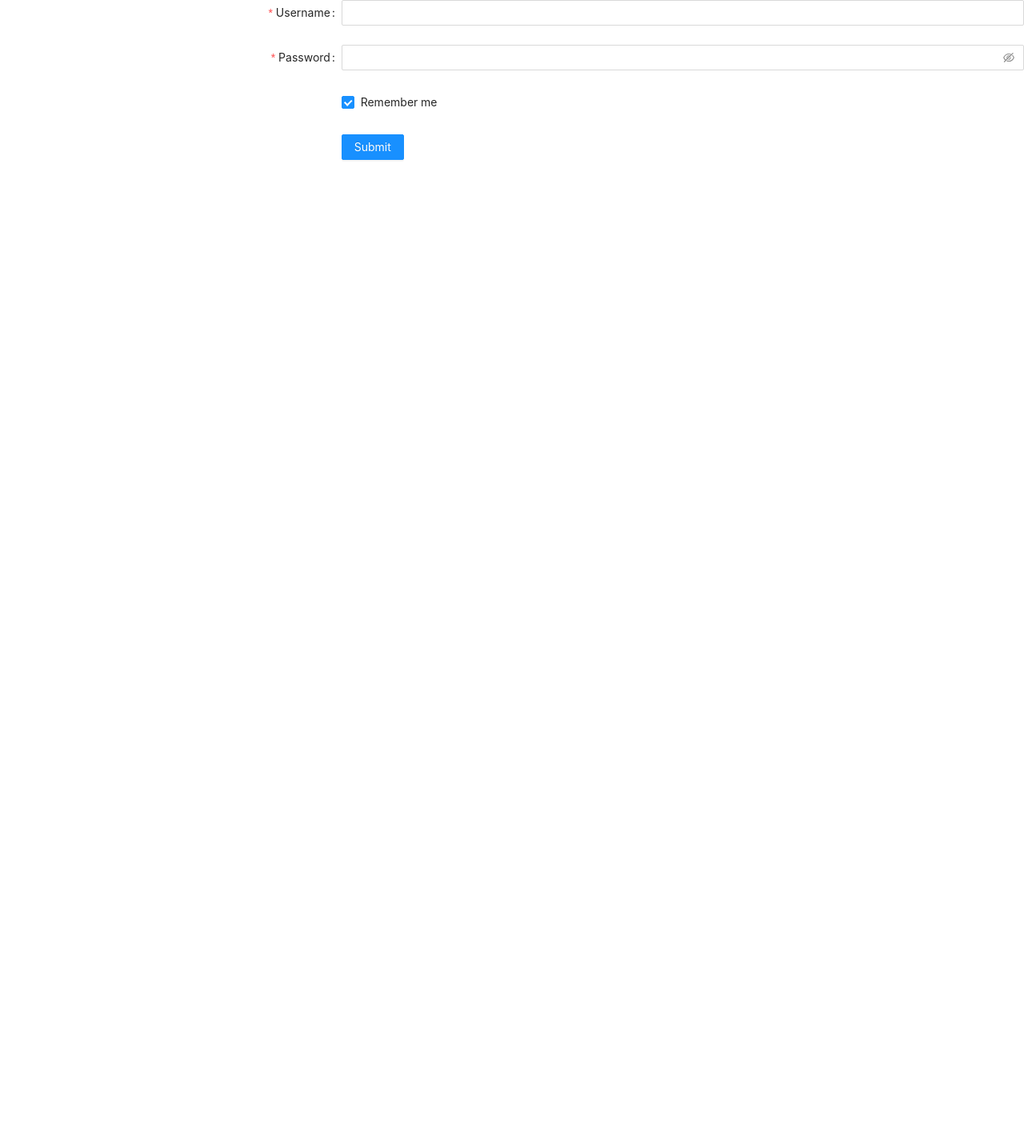
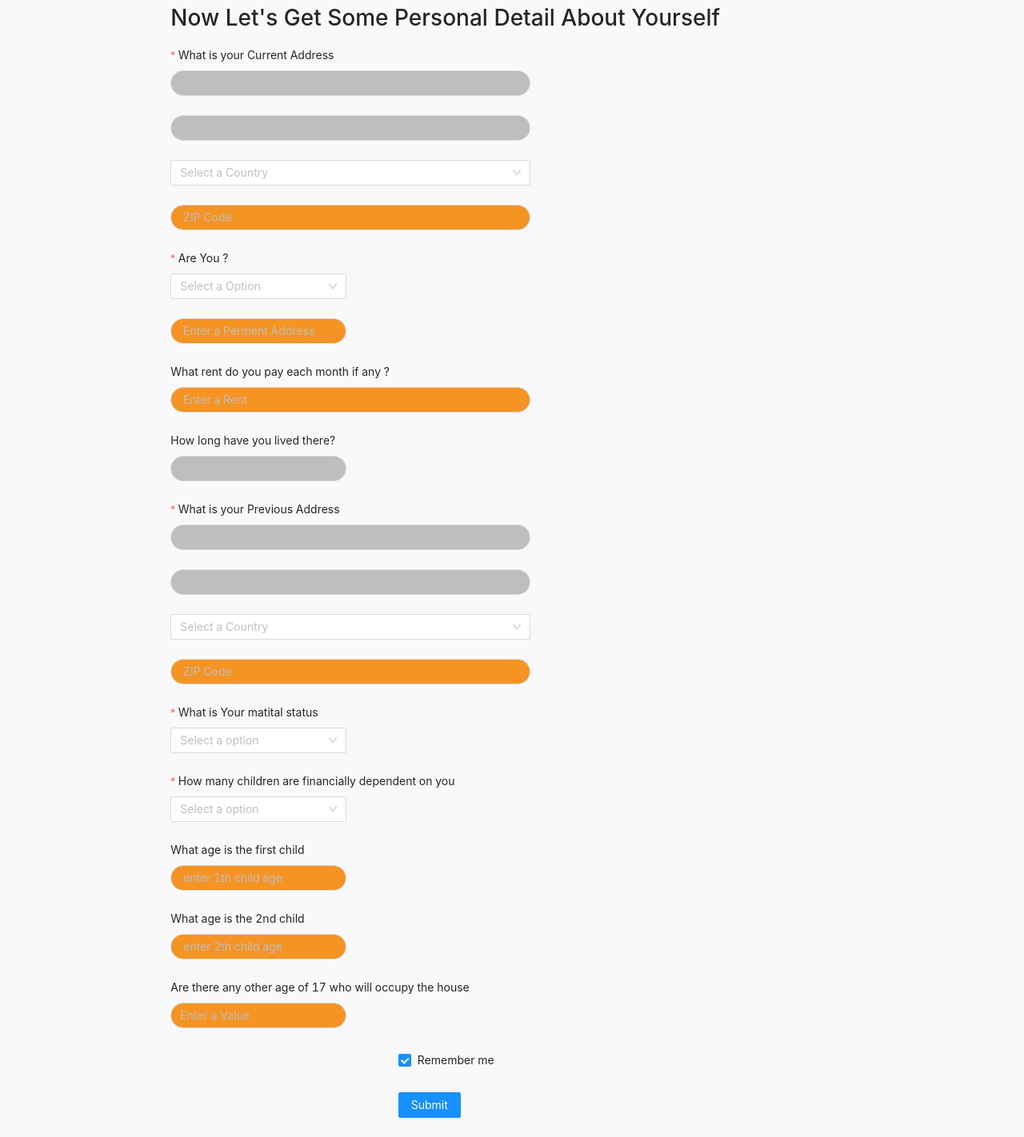
Before and after one commit to hassan214241/learn-typescript, a Next.js app: page / in a window 1280 px wide. Shown: the whole page at 80% size. Before the commit the page ends 800 px from the top, so only its background shows below. Built offline with nearby package versions, Linux system fonts and the light colour scheme.

Commit message:
complete information fom

```diff
--- a/pages/index.tsx
+++ b/pages/index.tsx
@@ -1,47 +1,325 @@
-import type { NextPage } from 'next'
-import Head from 'next/head'
-import Image from 'next/image'
-import '../styles/Home.module.css';
+import type { NextPage } from "next";
+import Head from "next/head";
+import Image from "next/image";
+// import '../styles/Home.css';
 // import "../styles/Style.css";
 
-import { Form, Input, Button, Checkbox } from 'antd';
+import { Form, Input, Button, Checkbox, Col, Row, Select } from "antd";
 
 const Home: NextPage = () => {
   const onFinish = (values: any) => {
-    console.log('Success:', values);
+    console.log("Success:", values);
   };
 
   const onFinishFailed = (errorInfo: any) => {
-    console.log('Failed:', errorInfo);
+    console.log("Failed:", errorInfo);
   };
 
   return (
     <div className={"main"}>
+      <Row justify="center" align="middle">
+        <Col span={16}>
           <Form
+            layout="vertical"
             name="basic"
-    labelCol={{ span: 8 }}
-    wrapperCol={{ span: 16 }}
             initialValues={{ remember: true }}
             onFinish={onFinish}
             onFinishFailed={onFinishFailed}
           >
+            <h1>Now Let's Get Some Personal Detail About Yourself</h1>
             <Form.Item
-      label="Username"
+              label="What is your Current Address"
               name="username"
-      rules={[{ required: true, message: 'Please input your username!' }]}
+              rules={[{ required: true, message: "Please Enter your Addrss!" }]}
             >
-      <Input />
+              <Input
+                placeholder="Address Line 1"
+                color="white"
+                style={{
+                  backgroundColor: "#bebebf",
+                  width: 450,
+                  borderRadius: 50,
+                }}
+              />
             </Form.Item>
 
             <Form.Item
-      label="Password"
-      name="password"
-      rules={[{ required: true, message: 'Please input your password!' }]}
+              label=""
+              rules={[{ required: true, message: "Please Enter your City!" }]}
             >
-      <Input.Password />
+              <Input
+                placeholder="City"
+                style={{
+                  backgroundColor: "#bebebf",
+                  width: 450,
+                  borderRadius: 50,
+                }}
+              />
             </Form.Item>
 
-    <Form.Item name="remember" valuePropName="checked" wrapperCol={{ offset: 8, span: 16 }}>
+            <Form.Item name="Country" label="" rules={[{ required: true }]}>
+              <Select
+                placeholder="Select a Country"
+                style={{
+                  backgroundColor: "#f59323",
+                  width: 450,
+                  borderRadius: 50,
+                }}
+                allowClear
+              >
+                <option value="Pakistan">Pakistan</option>
+                <option value="India">India</option>
+                <option value="Turkey">Turkey</option>
+              </Select>
+            </Form.Item>
+
+            <Form.Item
+              label=""
+              className={"Input"}
+              rules={[
+                { required: true, message: "Please Enter your City Code!" },
+              ]}
+            >
+              <Input
+                placeholder=" ZIP Code"
+                style={{
+                  backgroundColor: "#f59323",
+                  width: 450,
+                  borderRadius: 50,
+                }}
+              />
+            </Form.Item>
+
+            {/* second phase */}
+
+            <Form.Item
+              name="Country"
+              label="Are You ?"
+              rules={[{ required: true }]}
+            >
+              <Select
+                placeholder="Select a Option"
+                style={{ width: 220, borderRadius: 50 }}
+                allowClear
+              >
+                <option value="Pakistan">Pakistan</option>
+                <option value="female">India</option>
+                <option value="other">Turkey</option>
+              </Select>
+            </Form.Item>
+
+            <Form.Item
+              label=""
+              rules={[
+                { required: true, message: "Please Enter your Address!" },
+              ]}
+            >
+              <Input
+                placeholder=" Enter a Perment Address"
+                style={{
+                  backgroundColor: "#f59323",
+                  width: 220,
+                  borderRadius: 50,
+                }}
+              />
+            </Form.Item>
+
+            {/* phase 3 */}
+
+            <Form.Item
+              label=" What rent do you pay each month if any ?"
+              rules={[{ required: true, message: "Please Enter your Rent!" }]}
+            >
+              <Input
+                placeholder=" Enter a Rent"
+                type="password"
+                style={{
+                  backgroundColor: "#f59323",
+                  width: 450,
+                  borderRadius: 50,
+                }}
+              />
+            </Form.Item>
+
+            <Form.Item
+              label="  How long have you lived there?"
+              rules={[{ required: true, message: "Please Enter your Rent!" }]}
+            >
+              <Input
+                placeholder=" Enter a Years"
+                type="number"
+                style={{
+                  backgroundColor: "#bebebf",
+                  width: 220,
+                  borderRadius: 50,
+                }}
+              />
+            </Form.Item>
+
+            {/* same phase */}
+
+            <Form.Item
+              label="What is your Previous Address"
+              name="username"
+              rules={[
+                {
+                  required: true,
+                  message: "Please Enter your Previous Addrss!",
+                },
+              ]}
+            >
+              <Input
+                placeholder="Address Line 1"
+                style={{
+                  backgroundColor: "#bebebf",
+                  width: 450,
+                  borderRadius: 50,
+                }}
+              />
+            </Form.Item>
+
+            <Form.Item
+              label=""
+              rules={[{ required: true, message: "Please Enter your City!" }]}
+            >
+              <Input
+                placeholder="City"
+                style={{
+                  backgroundColor: "#bebebf",
+                  width: 450,
+                  borderRadius: 50,
+                }}
+              />
+            </Form.Item>
+
+            <Form.Item name="Country" label="" rules={[{ required: true }]}>
+              <Select
+                placeholder="Select a Country"
+                style={{
+                  backgroundColor: "#bebebf",
+                  width: 450,
+                  borderRadius: 50,
+                }}
+                allowClear
+              >
+                <option value="Pakistan">Pakistan</option>
+                <option value="India">India</option>
+                <option value="Turkey">Turkey</option>
+              </Select>
+            </Form.Item>
+
+            <Form.Item
+              label=""
+              rules={[
+                { required: true, message: "Please Enter your City Code!" },
+              ]}
+            >
+              <Input
+                placeholder=" ZIP Code"
+                style={{
+                  backgroundColor: "#f59323",
+                  width: 450,
+                  borderRadius: 50,
+                }}
+              />
+            </Form.Item>
+
+            {/* last */}
+
+            <Form.Item
+              name="Country"
+              label="What is Your matital status"
+              rules={[{ required: true }]}
+            >
+              <Select
+                placeholder="Select a option"
+                style={{
+                  backgroundColor: "#bebebf",
+                  width: 220,
+                  borderRadius: 50,
+                }}
+                allowClear
+              >
+                <option value="1">1</option>
+                <option value="2">2</option>
+                <option value="3">3</option>
+              </Select>
+            </Form.Item>
+
+            <Form.Item
+              name="Children"
+              label="How many children are financially dependent on you "
+              rules={[{ required: true }]}
+            >
+              <Select
+                placeholder="Select a option"
+                style={{
+                  backgroundColor: "#bebebf",
+                  width: 220,
+                  borderRadius: 50,
+                }}
+                allowClear
+              >
+                <option value="1">1</option>
+                <option value="2">2</option>
+                <option value="3">3</option>
+              </Select>
+            </Form.Item>
+            {/* last section */}
+
+            <Form.Item
+              label=" What age is the first child"
+              rules={[
+                { required: true, message: "Please Enter your Child age! " },
+              ]}
+            >
+              <Input
+                placeholder=" enter 1th child age"
+                style={{
+                  backgroundColor: "#f59323",
+                  width: 220,
+                  borderRadius: 50,
+                }}
+              />
+            </Form.Item>
+
+            <Form.Item
+              label=" What age is the 2nd child "
+              rules={[
+                { required: true, message: "Please Enter your Child age!" },
+              ]}
+            >
+              <Input
+                placeholder=" enter 2th child age"
+                style={{
+                  backgroundColor: "#f59323",
+                  width: 220,
+                  borderRadius: 50,
+                }}
+              />
+            </Form.Item>
+
+            <Form.Item
+              label=" Are there any other age of 17 who will occupy the house  "
+              rules={[
+                { required: true, message: "Please Enter your Child age!" },
+              ]}
+            >
+              <Input
+                placeholder="Enter a Value"
+                style={{
+                  backgroundColor: "#f59323",
+                  width: 220,
+                  borderRadius: 50,
+                }}
+              />
+            </Form.Item>
+
+            <Form.Item
+              name="remember"
+              valuePropName="checked"
+              wrapperCol={{ offset: 8, span: 16 }}
+            >
               <Checkbox>Remember me</Checkbox>
             </Form.Item>
 
@@ -51,8 +329,10 @@ const Home: NextPage = () => {
               </Button>
             </Form.Item>
           </Form>
+        </Col>
+      </Row>
     </div>
-  )
-}
+  );
+};
 
-export default Home
+export default Home;
--- a/styles/globals.css
+++ b/styles/globals.css
@@ -1,9 +1,23 @@
 
 
-.main-div{
+.main{
   justify-content: center;
   align-items: center;
-  height: 100vh;
+  height: 100%;
   width: 100%;
-  background-color: blueviolet;
+  background-color: #f9f9fb
+  ;
 }
+
+::placeholder {
+  color: rgb(255, 255, 255);
+  opacity: 1; /* Firefox */
+}
+
+:-ms-input-placeholder { /* Internet Explorer 10-11 */
+ color: rgb(255, 255, 255);
+}
+
+::-ms-input-placeholder { /* Microsoft Edge */
+ color: rgb(255, 255, 255);
+}
```
Also changed, not shown: styles/Home.css (line endings or trailing spaces). Lines whose indentation alone changed are shown as unchanged.
